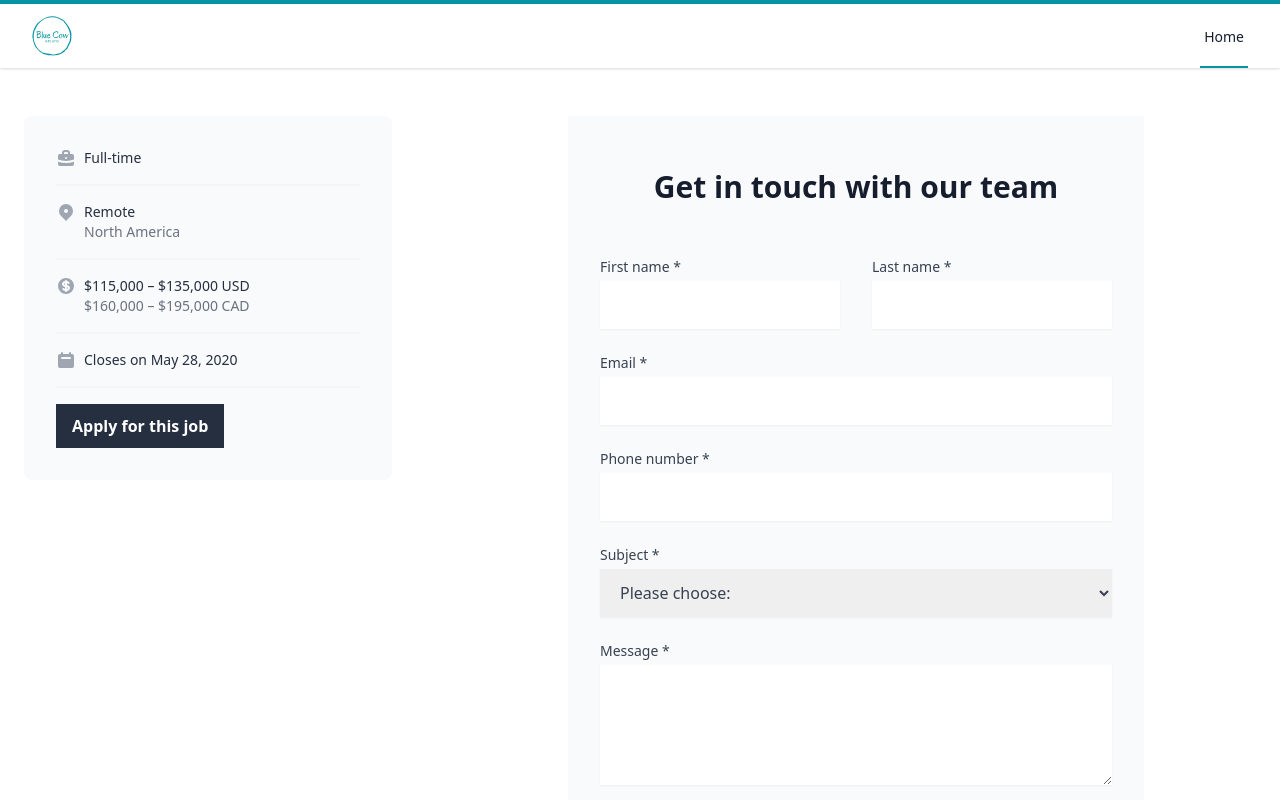
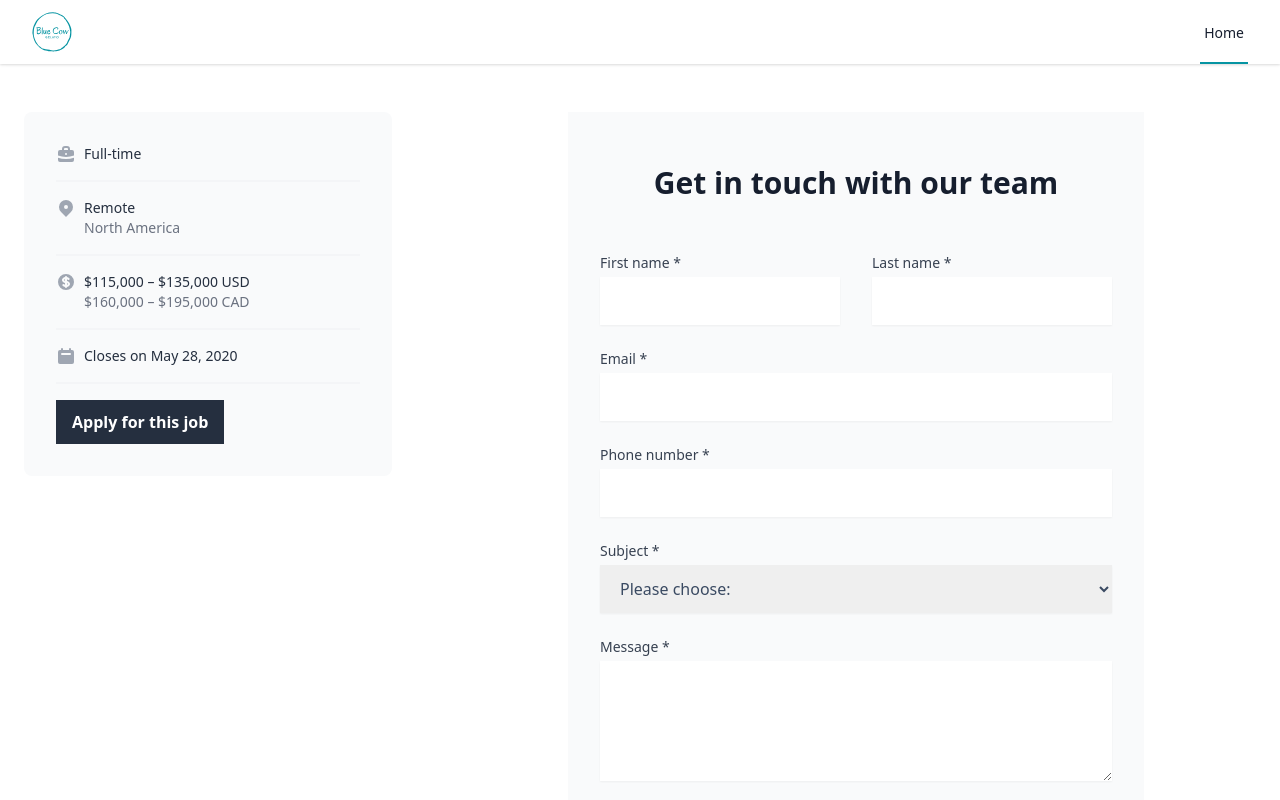
Before and after one commit to jdelapena-ii/bluecowgelato.com.au, a Gatsby site: page / in a window 1280 px wide. Shown: the top 800 px of the page. Built offline with nearby package versions, Linux system fonts and the light colour scheme; Gatsby itself is replaced by a stand-in of ours; what @tailwindcss/ui would draw is missing.

Commit message:
Change a few colours

```diff
--- a/src/components/layout.js
+++ b/src/components/layout.js
@@ -13,7 +13,7 @@ import { Footer } from './footer';
 
 function Layout({ children }) {
   return (
-    <div className="relative flex flex-col min-h-screen font-sans antialiased text-gray-700 bg-white border-t-4 border-teal-500 fill-available">
+    <div className="relative flex flex-col min-h-screen font-sans antialiased bg-white text-slate fill-available">
       <Header />
       <main className="flex-1">{children}</main>
       <Footer />
--- a/src/css/components.css
+++ b/src/css/components.css
@@ -18,7 +18,7 @@ body,
 
 /* Add a background colour so that when you overscroll (iOS and macOS) you can see the colour underneath */
 body {
-  @apply bg-teal-500;
+  @apply bg-sky-blue;
 }
 
 /* Replace default focus styles */
@@ -29,5 +29,5 @@ button:focus {
 
 /* Style selected text */
 ::selection {
-  @apply text-white bg-teal-700;
+  @apply text-white bg-slate;
 }
```
